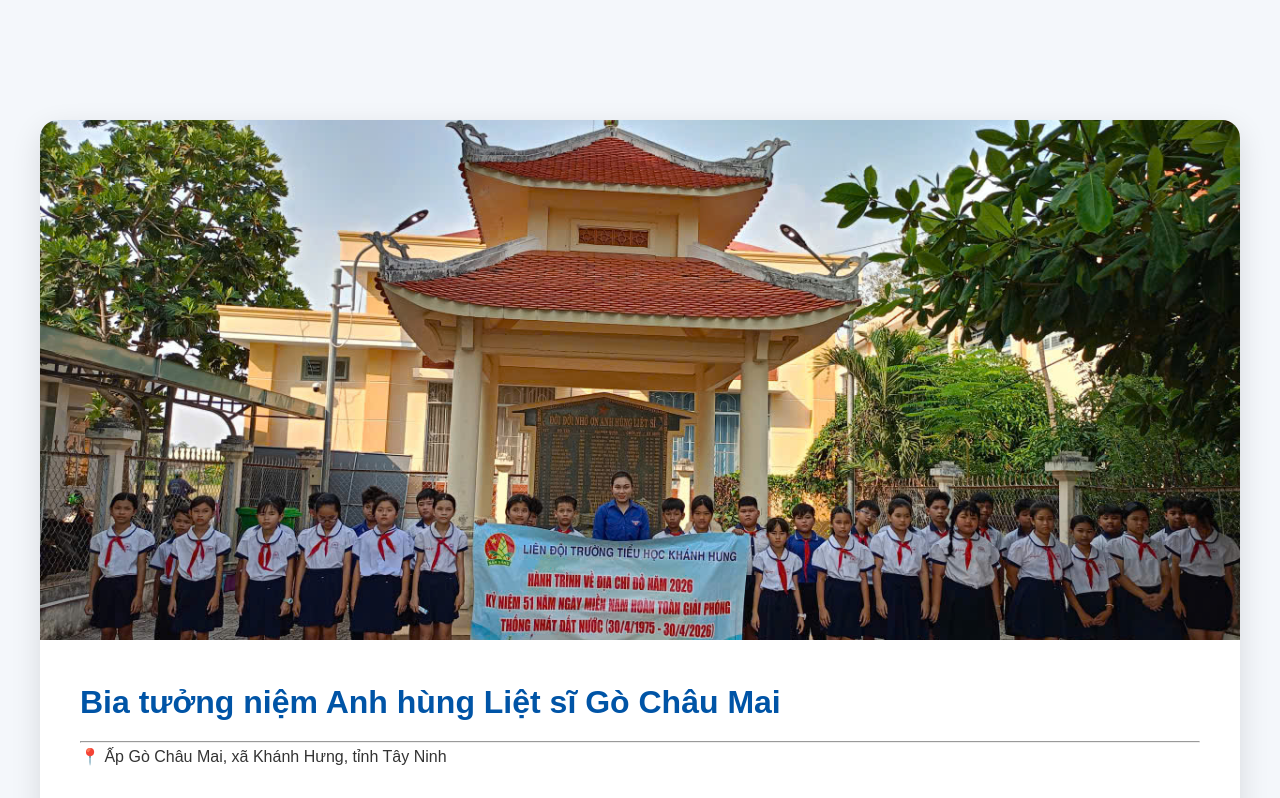
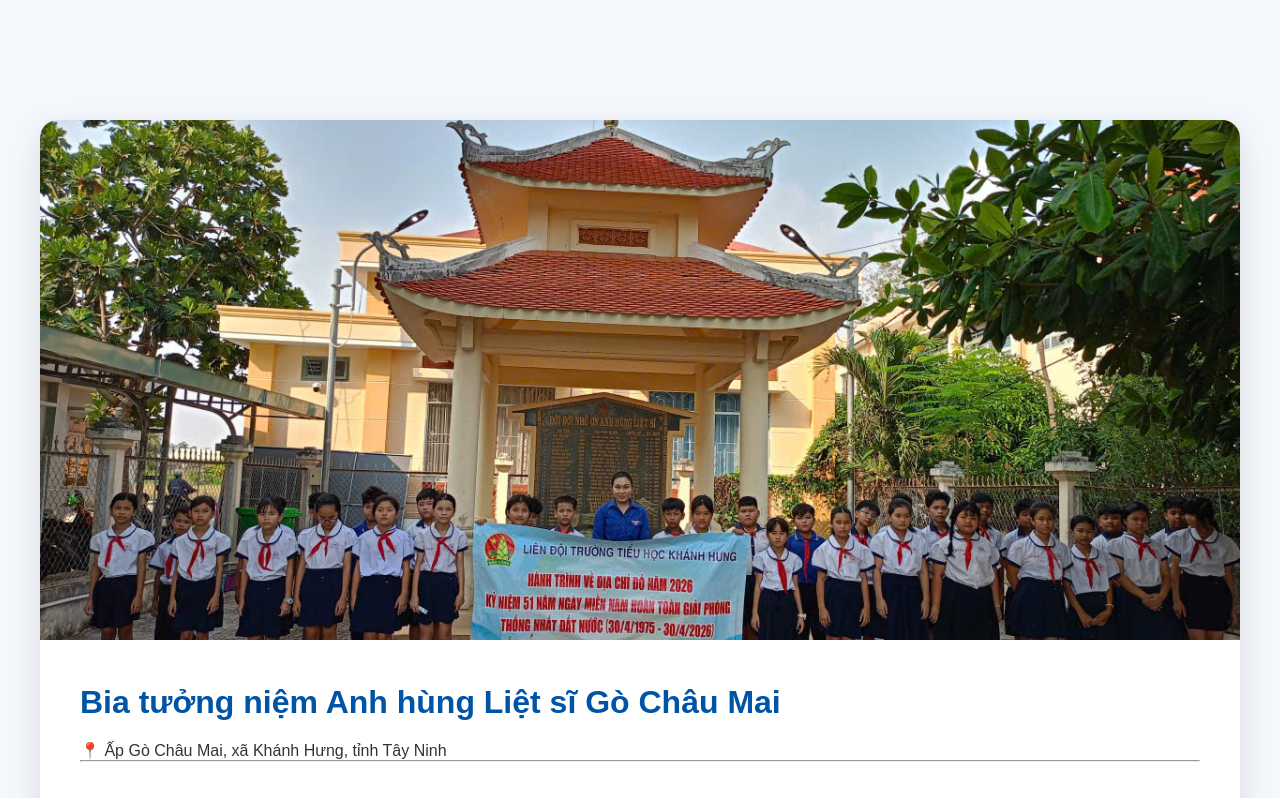
Before and after one commit to doanxakhanhhung/diachido-khanhhung, a React (Vite) app: page /chi-tiet/1 in a window 1280 px wide. Shown: the top 798 px of the page. Built offline with nearby package versions, Linux system fonts and the light colour scheme.

Commit message:
Update ChiTiet.jsx

```diff
--- a/src/pages/ChiTiet.jsx
+++ b/src/pages/ChiTiet.jsx
@@ -101,24 +101,24 @@ function ChiTiet() {
 
         <div className="detail-content">
 
+
           {/* ===========================
-              TIÊU ĐỀ
+              TIÊU ĐỀ + ĐỊA CHỈ
           =========================== */}
 
-          <h1>
-            {item.ten}
-          </h1>
+          <div className="detail-title">
+
+            <h1>
+              {item.ten}
+            </h1>
+
+            <div className="detail-address">
+              📍 {item.diachi}
+            </div>
+
+          </div>
 
           <hr />
-
-
-          {/* ===========================
-              ĐỊA CHỈ
-          =========================== */}
-
-          <p>
-            📍 {item.diachi}
-          </p>
 
 
           {/* ===========================
@@ -214,7 +214,6 @@ function ChiTiet() {
 
             <div className="detail-map">
 
-
               <div className="detail-map-box">
 
 
@@ -252,9 +251,7 @@ function ChiTiet() {
                 >
 
                   <button className="btn-back">
-
                     📍 Chỉ đường đến đây
-
                   </button>
 
                 </a>
```
